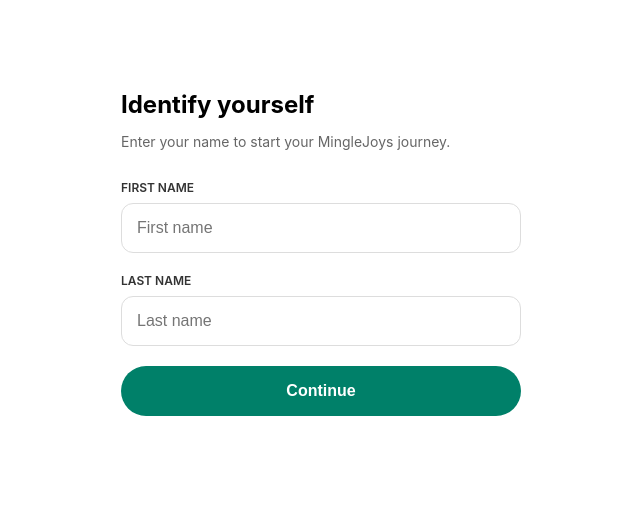
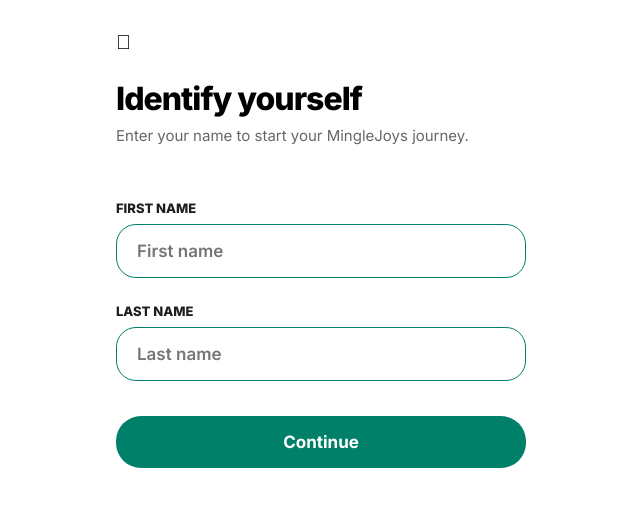
Before and after one commit to rm4074744-beep/BHO-, a plain HTML site: page signup_name.html in a window 1280 px wide. Shown: the whole page, without its empty margins (319-959 px from the left). Drawn offline with Linux system fonts and the light colour scheme.

Commit message:
Update signup_name.html

```diff
--- a/signup_name.html
+++ b/signup_name.html
@@ -2,122 +2,173 @@
 <html lang="en">
 <head>
   <meta charset="UTF-8">
-  <meta name="viewport" content="width=device-width, initial-scale=1.0">
-  <title>Identify Yourself - MingleJoys</title>
+  <meta name="viewport" content="width=device-width, initial-scale=1.0, maximum-scale=1.0, user-scalable=no">
+  <title>Identify yourself - MingleJoys</title>
+  <link rel="stylesheet" href="https://cdnjs.cloudflare.com/ajax/libs/font-awesome/6.0.0/css/all.min.css">
   <style>
-    :root {
-      --primary: #008069;
-      --bg: #ffffff;
+    /* ফোনের সিস্টেম ফন্ট ওভাররাইড করতে বোল্ড লুক */
+    @import url('https://fonts.googleapis.com/css2?family=Inter:wght@400;600;700;800&display=swap');
+
+    * {
+      -webkit-user-select: none;
+      user-select: none;
+      -webkit-tap-highlight-color: transparent;
+      box-sizing: border-box;
+      font-family: 'Inter', sans-serif !important;
     }
+
+    input {
+      -webkit-user-select: text !important;
+      user-select: text !important;
+    }
+
     body {
-      font-family: -apple-system, BlinkMacSystemFont, "Segoe UI", Roboto, Helvetica, Arial, sans-serif;
-      background: var(--bg);
+      background-color: #ffffff;
+      color: #000;
       margin: 0;
       display: flex;
+      justify-content: center;
+    }
+
+    .app-container {
+      width: 100%;
+      max-width: 450px;
+      padding: 20px;
+      min-height: 100vh;
+      display: flex;
       flex-direction: column;
-      align-items: center;
-      padding: 20px;
     }
-    .container {
-      width: 100%;
-      max-width: 400px;
-      margin-top: 50px;
+
+    .back-btn {
+      font-size: 20px;
+      color: #000;
+      cursor: pointer;
+      width: fit-content;
+      margin-top: 10px;
+      margin-bottom: 25px;
     }
-    h2 {
-      font-size: 24px;
-      font-weight: 700;
-      margin-bottom: 10px;
+
+    header {
+      margin-bottom: 40px;
     }
-    p {
-      color: #666;
-      font-size: 14px;
-      margin-bottom: 30px;
+
+    h1 {
+      font-size: 32px;
+      font-weight: 800; /* এক্সট্রা বোল্ড */
+      margin: 0;
+      letter-spacing: -1px;
     }
-    .input-group {
-      margin-bottom: 20px;
+
+    p.subtitle {
+      color: #65676b;
+      font-size: 15px;
+      margin-top: 8px;
+      font-weight: 500;
     }
+
+    .form-group {
+      margin-bottom: 25px;
+    }
+
     label {
       display: block;
-      font-size: 12px;
+      font-size: 13px;
+      font-weight: 800;
+      color: #1c1e21;
+      margin-bottom: 8px;
       text-transform: uppercase;
-      font-weight: 600;
-      color: #333;
-      margin-bottom: 8px;
     }
+
     input {
       width: 100%;
-      padding: 15px;
-      border: 1.5px solid #ddd;
-      border-radius: 12px;
-      font-size: 16px;
-      box-sizing: border-box;
+      padding: 16px 20px;
+      background: #ffffff;
+      border: 1.5px solid #008069; /* আপনার অরিজিনাল গ্রিন বর্ডার */
+      border-radius: 20px;
+      font-size: 17px;
+      font-weight: 600;
+      color: #1c1e21;
       outline: none;
-      transition: 0.3s;
+      transition: 0.2s;
     }
-    input:focus {
-      border-color: var(--primary);
+
+    .footer {
+      margin-top: 10px;
     }
-    .btn {
+
+    .continue-btn {
       width: 100%;
-      background: var(--primary);
+      background: #008069;
       color: white;
       border: none;
-      padding: 15px;
+      padding: 16px;
       border-radius: 25px;
-      font-size: 16px;
-      font-weight: 600;
+      font-size: 17px;
+      font-weight: 700;
       cursor: pointer;
-      margin-top: 20px;
       display: flex;
       justify-content: center;
       align-items: center;
-      min-height: 50px;
     }
-    .btn:active {
-      transform: scale(0.98);
-    }
-    .spinner {
+
+    .loader {
       width: 20px;
       height: 20px;
       border: 3px solid rgba(255,255,255,0.3);
       border-radius: 50%;
       border-top-color: #fff;
-      animation: spin 1s ease-in-out infinite;
+      animation: spin 0.8s linear infinite;
       display: none;
     }
-    @keyframes spin {
-      to { transform: rotate(360deg); }
+
+    @keyframes spin { to { transform: rotate(360deg); } }
+
+    #error-display {
+      color: #d32f2f;
+      font-size: 14px;
+      text-align: center;
+      margin-top: 15px;
+      display: none;
+      font-weight: 600;
     }
   </style>
 </head>
-<body>
+<body oncontextmenu="return false;">
 
-  <div class="container">
-    <h2>Identify yourself</h2>
-    <p>Enter your name to start your MingleJoys journey.</p>
-
-    <div class="input-group">
-      <label>First Name</label>
-      <input type="text" id="fName" placeholder="First name">
+  <div class="app-container">
+    <div class="back-btn" onclick="history.back()">
+      <i class="fa-solid fa-chevron-left"></i>
     </div>
 
-    <div class="input-group">
-      <label>Last Name</label>
-      <input type="text" id="lName" placeholder="Last name">
+    <header>
+      <h1>Identify yourself</h1>
+      <p class="subtitle">Enter your name to start your MingleJoys journey.</p>
+    </header>
+
+    <div class="form-group">
+      <label>FIRST NAME</label>
+      <input type="text" id="fName" placeholder="First name" autocomplete="off">
     </div>
 
-    <button id="subBtn" class="btn">
-      <span id="btnText">Continue</span>
-      <div class="spinner" id="loadingSpinner"></div>
-    </button>
+    <div class="form-group">
+      <label>LAST NAME</label>
+      <input type="text" id="lName" placeholder="Last name" autocomplete="off">
+    </div>
+
+    <div class="footer">
+      <button class="continue-btn" id="subBtn">
+        <span id="btnText">Continue</span>
+        <div class="loader" id="loader"></div>
+      </button>
+      <p id="error-display"></p>
+    </div>
   </div>
 
   <script type="module">
-    // Firebase SDK Import
     import { initializeApp } from "https://www.gstatic.com/firebasejs/9.22.1/firebase-app.js";
     import { getDatabase, ref, set } from "https://www.gstatic.com/firebasejs/9.22.1/firebase-database.js";
 
-    // Your Firebase Config
+    // কনফিগ একদম নির্ভুলভাবে চেক করা হয়েছে
     const firebaseConfig = {
       apiKey: "AIzaSyA1h3IIRC9la-kXyYnVEfwxzzoyBIL70Js",
       authDomain: "my-website-a0545.firebaseapp.com",
@@ -128,50 +179,48 @@
       appId: "1:103602694974:web:12f890844e6ad6a513da6f"
     };
 
-    // Initialize Firebase
     const app = initializeApp(firebaseConfig);
     const db = getDatabase(app);
 
     const btn = document.getElementById('subBtn');
     const btnText = document.getElementById('btnText');
-    const spin = document.getElementById('loadingSpinner');
+    const loader = document.getElementById('loader');
+    const errorDisplay = document.getElementById('error-display');
 
     btn.onclick = async function() {
       const fn = document.getElementById('fName').value.trim();
       const ln = document.getElementById('lName').value.trim();
 
       if (!fn || !ln) {
-        alert("Please enter both First and Last name.");
+        alert("Please enter your name.");
         return;
       }
 
-      // UI Loading State
       btnText.style.display = "none";
-      spin.style.display = "block";
+      loader.style.display = "block";
       btn.style.pointerEvents = "none";
 
-      // Unique ID generation
       const uid = "User_" + Date.now();
 
       try {
-        // Saving data to Realtime Database
+        // ডাটাবেজে তথ্য সেভ করার চেষ্টা
         await set(ref(db, 'registrations/' + uid), {
           firstName: fn,
           lastName: ln,
           timestamp: new Date().toISOString()
         });
 
-        // Redirect to next page on success
-        window.location.href = 'signup_birthday.html';
+        // সফল হলে সরাসরি পরের পেজে নিয়ে যাবে
+        window.location.replace('signup_birthday.html');
 
-      } catch (error) {
-        // Show error if failed
+      } catch (err) {
         btnText.style.display = "block";
-        spin.style.display = "none";
+        loader.style.display = "none";
         btn.style.pointerEvents = "auto";
 
-        alert("Error: " + error.message + "\n\nPlease check if your Firebase Rules are set to true.");
-        console.error("Database Error:", error);
+        // যদি এরর হয় তবে লাল রঙে কারণ দেখাবে
+        errorDisplay.innerText = "Error: " + err.message;
+        errorDisplay.style.display = "block";
       }
     };
   </script>
```
